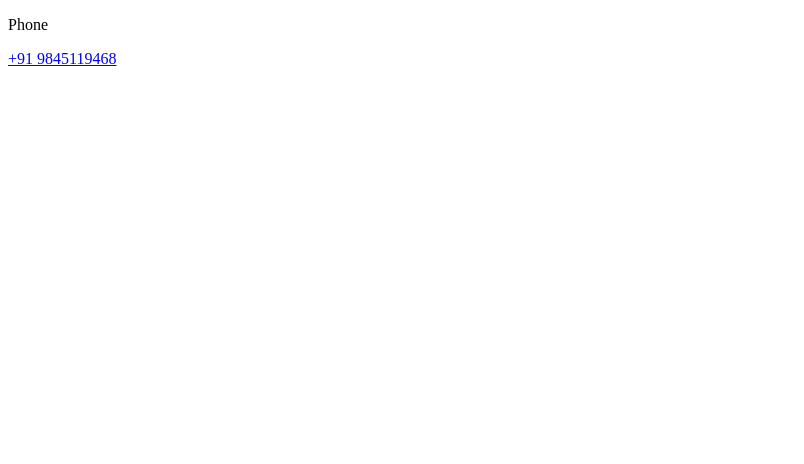
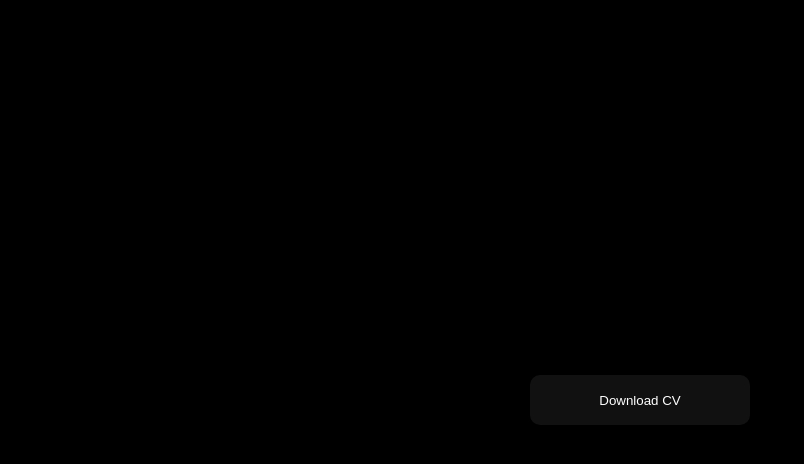
Before and after one commit to MuadhAli/muadh_portfolio, a plain HTML site: page demo.html in a window 1280 px wide. Shown: the whole page, without its empty margins (0-804 px from the left). Drawn offline with Linux system fonts and the light colour scheme.

Commit message:
upfdated the website

```diff
--- a/demo.html
+++ b/demo.html
@@ -1,18 +1,65 @@
 <!DOCTYPE html>
 <html lang="en">
+
 <head>
     <meta charset="UTF-8">
-    <meta http-equiv="X-UA-Compatible" content="IE=edge">
     <meta name="viewport" content="width=device-width, initial-scale=1.0">
     <title>Document</title>
+    <style>
+        body {
+            margin: 0;
+            padding: 0;
+            width: 100%;
+            height: 100vh;
+            display: flex;
+            justify-content: center;
+            align-items: center;
+            background: #000;
+        }
+
+        .glow-on-hover {
+            width: 220px;
+            height: 50px;
+            border: none;
+            outline: none;
+            color: #fff;
+            background: #111;
+            cursor: pointer;
+            position: relative;
+            border-radius: 10px;
+        }
+
+        .glow-on-hover:before {
+            content: '';
+            background: linear-gradient(45deg, #ffd700, #ffd700);
+            position: absolute;
+            top: -2px;
+            left: -2px;
+            background-size: 400%;
+            z-index: -1;
+            filter: blur(5px);
+            width: calc(100% + 4px);
+            height: calc(100% + 4px);
+            animation: glowing 20s linear infinite;
+            opacity: 0;
+            transition: opacity .3s ease-in-out;
+            border-radius: 10px;
+        }
+
+        .glow-on-hover:hover:before {
+            opacity: 1;
+        }
+
+        @keyframes glowing {
+            0% { background-position: 0 0; }
+            50% { background-position: 400% 0; }
+            100% { background-position: 0 0; }
+        }
+    </style>
 </head>
+
 <body>
+    <button class="glow-on-hover" type="button"><a id="pdfButton" href="./muadh2.pdf" download></a> Download CV</button>
+</body>
 
-    <div class="contact-info">
-        <p class="contact-title">Phone</p>
-
-        <a href="https://web.whatsapp.com/send?phone=918310559080" class="contact-link">+91 9845119468</a>
-    </a>
-      </div>
-</body>
 </html>
```
Also changed, not shown: 1 other file.
